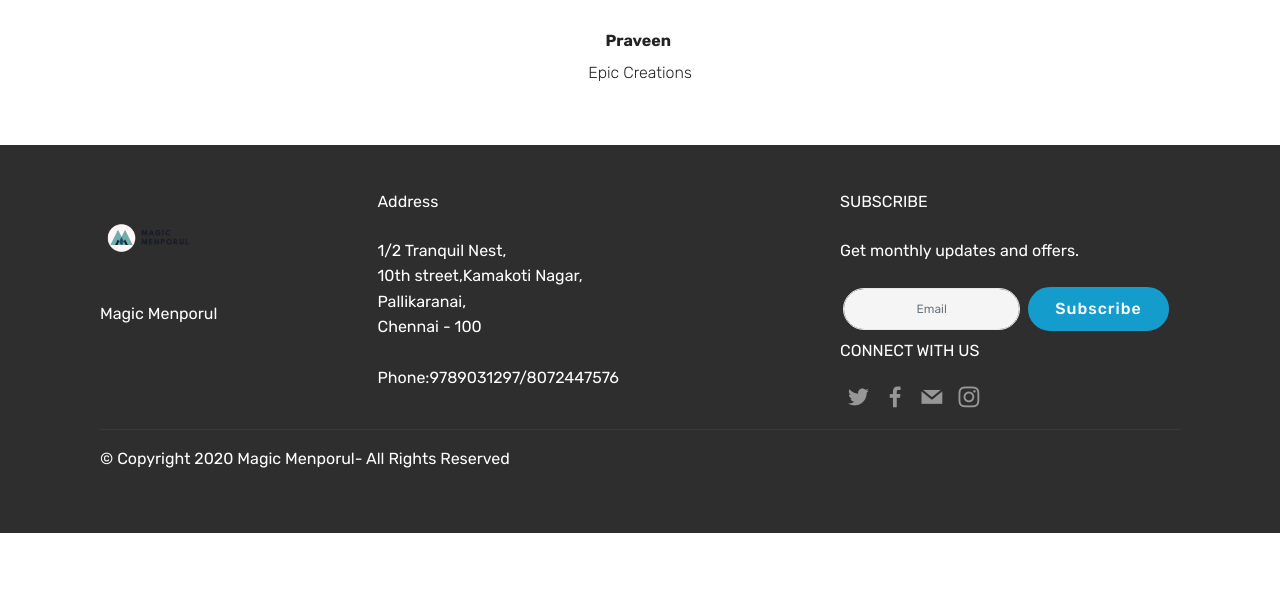
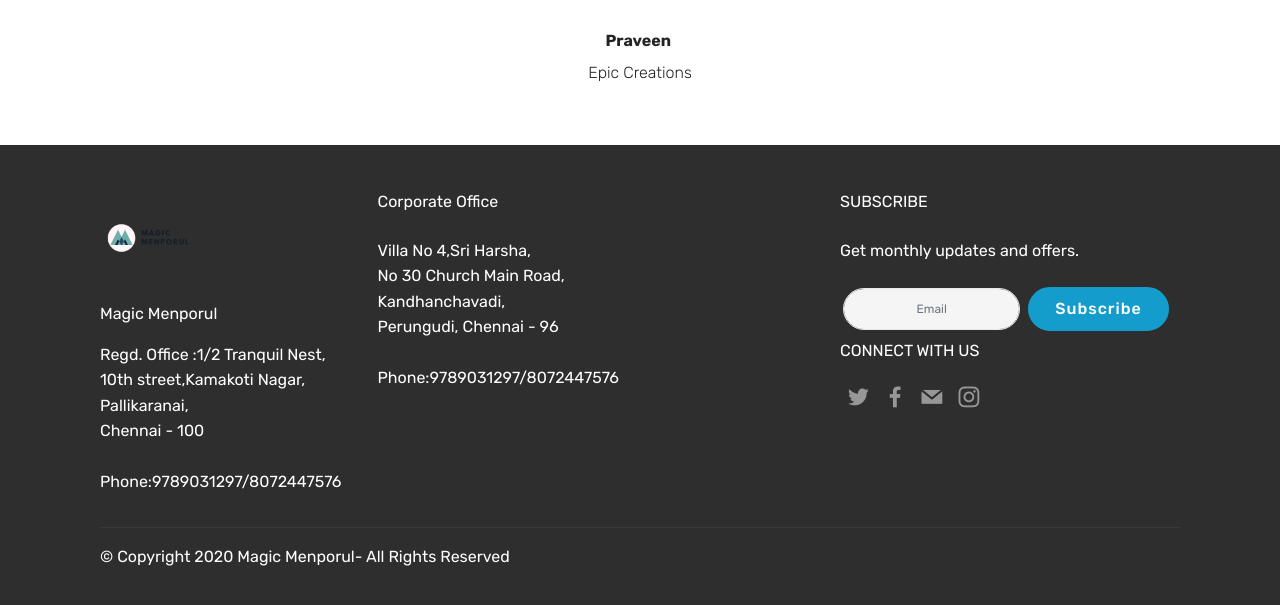
Before and after one commit to Brandhoopla/mm, a plain HTML site: page index.html in a window 1280 px wide. Shown: the part 3411-4016 px from the top of the page. Before the commit the page ends 3944 px from the top, so only its background shows below. Drawn offline with Linux system fonts and the light colour scheme; files whose address does not match are found by name.

Commit message:
create github pages

```diff
--- a/index.html
+++ b/index.html
@@ -352,12 +352,11 @@
                     </a>
                 </div>
                 <p class="mb-3 mbr-fonts-style foot-title display-7">Magic Menporul</p>
-                <p class="mbr-text mbr-fonts-style mbr-links-column display-7"></p>
+                <p class="mbr-text mbr-fonts-style mbr-links-column display-7">Regd. Office :1/2 Tranquil Nest,<br>10th street,Kamakoti Nagar,<br>Pallikaranai,<br>Chennai - 100<br><br>Phone:9789031297/8072447576</p>
             </div>
             <div class="col-md-4 col-sm-8">
-                <p class="mb-4 foot-title mbr-fonts-style display-7">
-                    Address</p>
-                <p class="mbr-text mbr-fonts-style foot-text display-7">1/2 Tranquil Nest,<br>10th street,Kamakoti Nagar,<br>Pallikaranai,<br>Chennai - 100<br><br>Phone:9789031297/8072447576</p>
+                <p class="mb-4 foot-title mbr-fonts-style display-7">Corporate Office</p>
+                <p class="mbr-text mbr-fonts-style foot-text display-7">Villa No 4,Sri Harsha,<br>No 30 Church Main Road,<br>Kandhanchavadi,<br>Perungudi, Chennai - 96<br><br>Phone:9789031297/8072447576</p>
             </div>
             <div class="col-md-4 offset-md-1 col-sm-12">
                 <p class="mb-4 foot-title mbr-fonts-style display-7">
@@ -368,7 +367,7 @@
                 </p>
                 <div class="media-container-column" data-form-type="formoid">
                     <!---Formbuilder Form--->
-                    <form action="https://mobirise.eu/" method="POST" class="mbr-form form-with-styler" data-form-title="Mobirise Form"><input type="hidden" name="email" data-form-email="true" value="BPjsZgH8caUcXM2/SL61kMDiZ3PgKbPa7BffiBsfQ0DyuY4FYzY4Xq+Hmbb/MFVhMays7FMV2tG9qRMQ/JSUSbei9HPVkhHqEulupBhcOkghG68M6Jq2QTZWXzVyAxNc">
+                    <form action="https://mobirise.eu/" method="POST" class="mbr-form form-with-styler" data-form-title="Mobirise Form"><input type="hidden" name="email" data-form-email="true" value="oGwi9MN2blIGqLNP4kBjlel8n40xBE2vSp3j+vw+FsOZoZgN5fpbvIU3IEdPA8VIVj4SRWyrqwSt/TTP5UVRGNQ8p1sGYMO7eSdDPXtnP4XRxF5Xb9wahROkrlxJmFaa.7t4Q8eTL6aRA0MQj12W9UtjAdaMD+u3++ZSahhYjuqM1W1RQH6pzgeTrsQZ3VYxDTltSG1Ut2s7OeoWHFEo5Fqw1lp8wzoa9ncKnF31qd5eGUdSx8ScXuf8cF7wMXMyB">
                         <div class="row form-inline justify-content-center">
                             <div hidden="hidden" data-form-alert="" class="alert alert-success col-12">Thanks for filling out the form!</div>
                             <div hidden="hidden" data-form-alert-danger="" class="alert alert-danger col-12">
```
Also changed, not shown: 1 other file.
